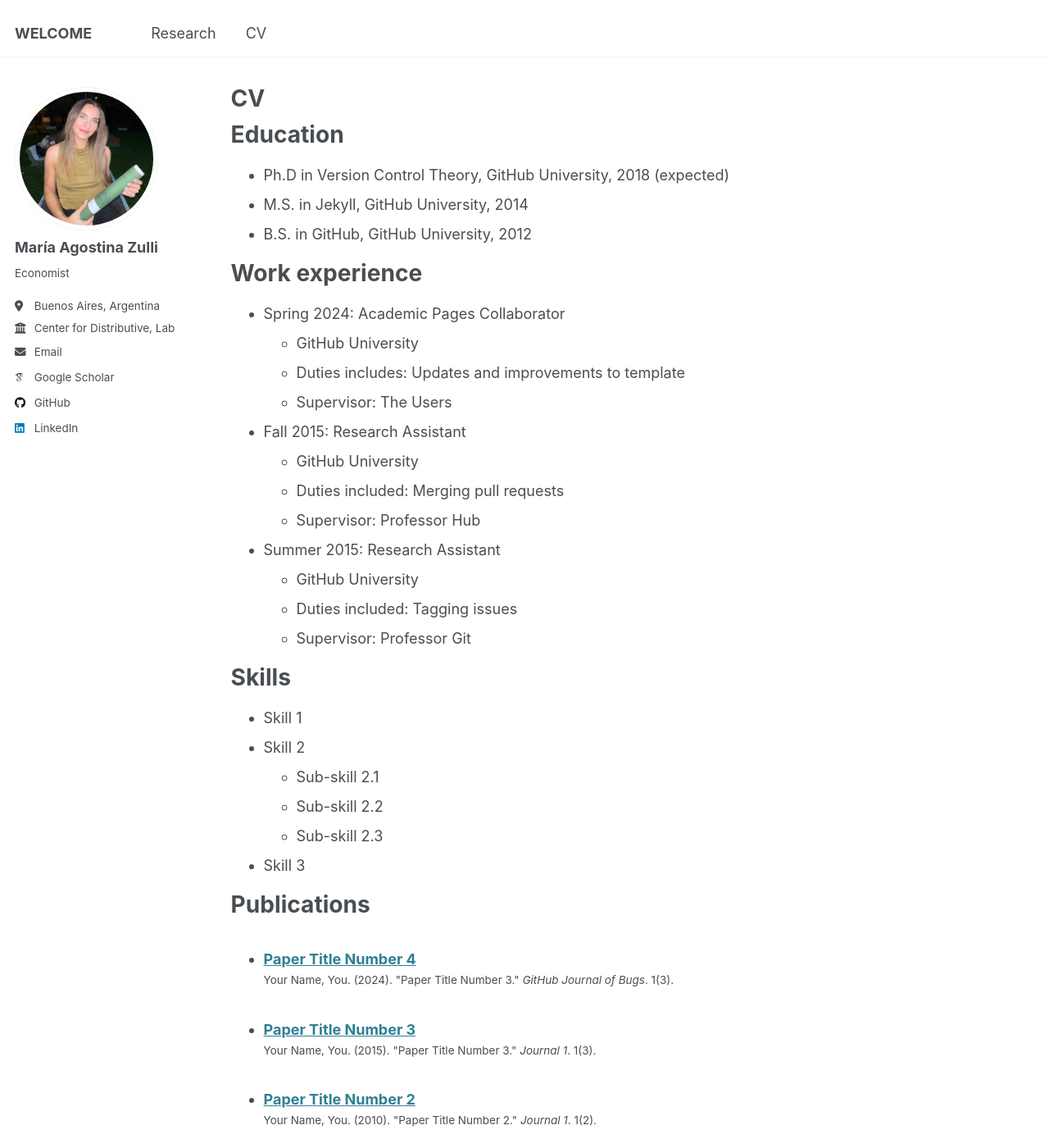
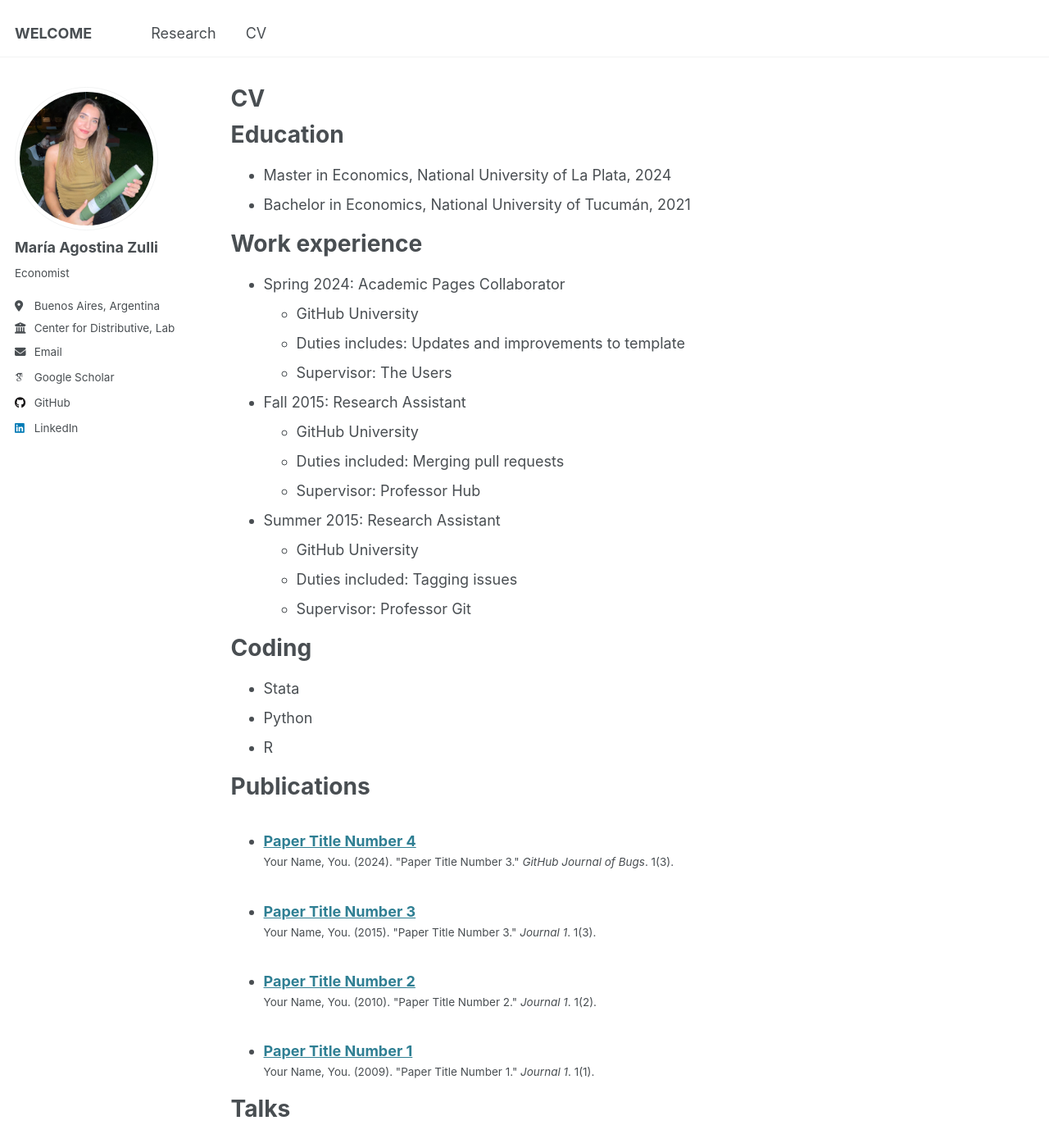
Before and after one commit to agoszulli/agostinazulli.github.io, a Jekyll site: the page built from _pages/cv.md, in a window 1280 px wide and 1400 px high. Shown: the whole window at 82% size. Built offline with Jekyll 4.4.1, drawn with Linux system fonts in a browser that asks for light colours; some web fonts are replaced; some of the changed text lies outside the part shown.

Commit message:
Update cv.md

```diff
--- a/_pages/cv.md
+++ b/_pages/cv.md
@@ -11,9 +11,8 @@ redirect_from:
 
 Education
 ======
-* Ph.D in Version Control Theory, GitHub University, 2018 (expected)
-* M.S. in Jekyll, GitHub University, 2014
-* B.S. in GitHub, GitHub University, 2012
+* Master in Economics, National University of La Plata, 2024
+* Bachelor in Economics, National University of Tucumán, 2021
 
 Work experience
 ======
@@ -32,14 +31,11 @@ Work experience
   * Duties included: Tagging issues
   * Supervisor: Professor Git
 
-Skills
+Coding
 ======
-* Skill 1
-* Skill 2
-  * Sub-skill 2.1
-  * Sub-skill 2.2
-  * Sub-skill 2.3
-* Skill 3
+* Stata
+* Python
+* R
 
 Publications
 ======
@@ -55,9 +51,10 @@ Talks
 
 Teaching
 ======
-  <ul>{% for post in site.teaching reversed %}
-    {% include archive-single-cv.html %}
-  {% endfor %}</ul>
+* National University of La Plata: Teaching Assistant
+  * <em>Advanced Econometrics</em>, Masters in Economics program. 2023-2024
+  * <em>Pyhton for Economists</em>, Masters in Economics program. 2023-2024
+
 
 Service and leadership
 ======
```
